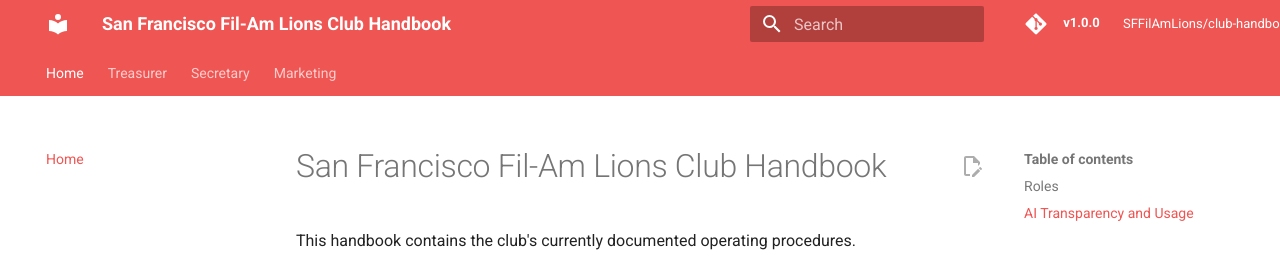
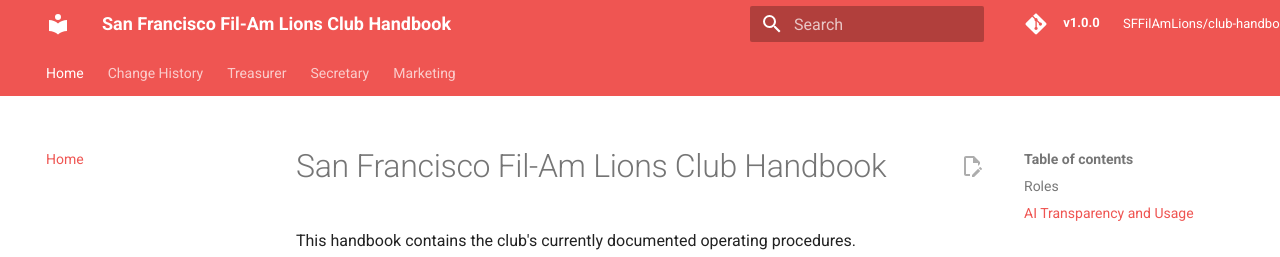
Before and after one commit to SFFilAmLions/club-handbook, an MkDocs documentation site: the page built from docs/README.md, in a window 1280 px wide and 1070 px high. Shown: the top 257 px of the window. Built offline with MkDocs 1.6.1 and Material for MkDocs 9.7.7, drawn with Linux system fonts in a browser that asks for light colours; comment, search, counter and statistics services are not loaded.

Commit message:
docs: publish change history in handbook navigation

```diff
--- a/mkdocs.yml
+++ b/mkdocs.yml
@@ -41,6 +41,7 @@ markdown_extensions:
 
 nav:
   - Home: README.md
+  - Change History: CHANGELOG.md
   - Treasurer:
       - Overview: treasurer/index.md
       - Operating Controls: treasurer/operations.md
```
